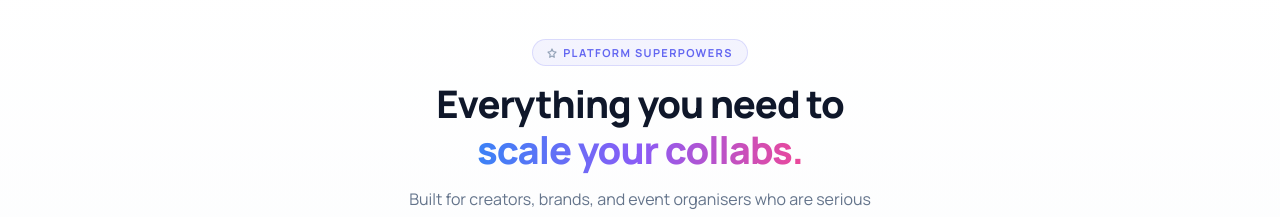
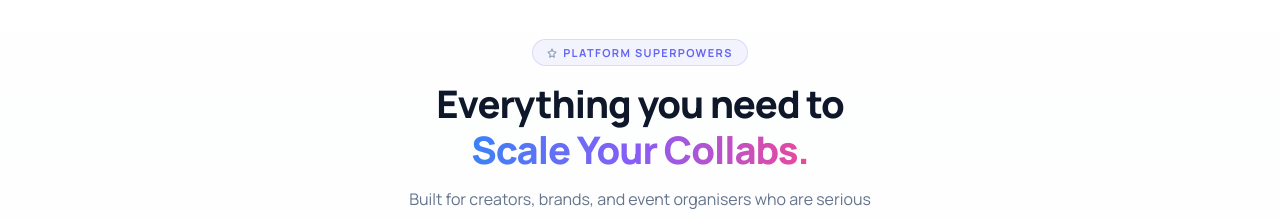
Before and after one commit to syncmailops-ops/sync, a website: page frontend/index.html in a window 1280 px wide. Shown: the part 1620-1837 px from the top of the page. Drawn offline with Linux system fonts and the light colour scheme; a web font is replaced by a local one.

Commit message:
ScaleYourCollabs

```diff
--- a/frontend/index.html
+++ b/frontend/index.html
@@ -1920,7 +1920,7 @@ body {
           <svg width="10" height="10" viewBox="0 0 10 10" fill="none"><path d="M5 1l1.2 2.5L9 4.1 6.8 6.3l.5 3L5 8l-2.3 1.3.5-3L1 4.1l2.8-.6z" stroke="#94A3B8" stroke-width="1.2" stroke-linejoin="round"/></svg>
           Platform Superpowers
         </div>
-        <div class="sp-h2-row"><h2 class="sp-h2">Everything you need to<br><span class="sp-grad">scale your collabs.</span></h2></div>
+        <div class="sp-h2-row"><h2 class="sp-h2">Everything you need to<br><span class="sp-grad">Scale Your Collabs.</span></h2></div>
         <div class="sp-sub-row"><p class="sp-sub">Built for creators, brands, and event organisers who are serious about growing together.</p></div>
       </div>
       <div class="sp-grid" id="spGrid">
```
